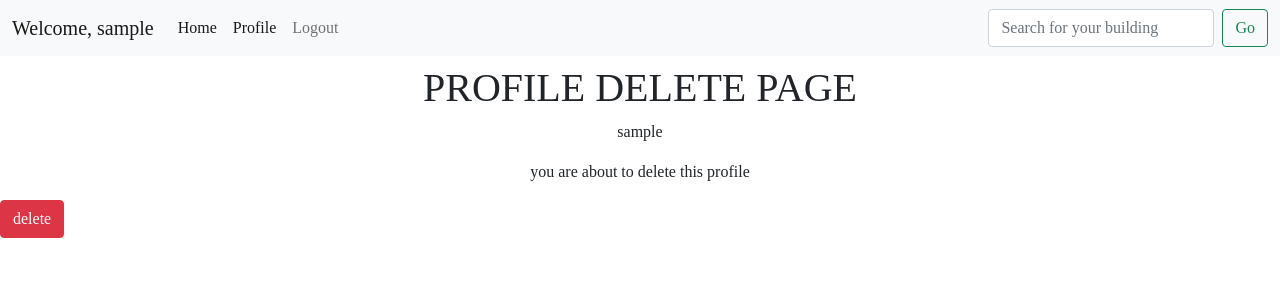
After one commit to cspdevs000/neighborly, a Django app: page /profile/delete/1/ in a window 1280 px wide. The commit adds this page. Shown: the top 300 px of the page. Run offline with Django 4.2, Linux system fonts and the light colour scheme; tables that the repository leaves empty hold one stand-in row (values such as "Sample post"); some libraries are stand-ins or nearby versions.

Commit message:
added profile delete

```diff
--- a/neighborly/templates/neighborly/profile.html
+++ b/neighborly/templates/neighborly/profile.html
@@ -23,6 +23,11 @@
             Update Your Profile
         </a>
         {% endif %}
+        {% if request.user == user %}
+        <a href="{% url 'profiledelete' profile.pk %}">
+            Delete Your Profile
+        </a>
+        {% endif %}
     </div>
 
 
--- /dev/null
+++ b/neighborly/templates/neighborly/profiledelete.html
@@ -0,0 +1,14 @@
+{% extends "base_generic.html" %}
+
+{% block content %}
+<div class='flex justify-content-center mt-2'>
+    <h1>PROFILE DELETE PAGE</h1>
+    <p>{{ user.profile }}</p>
+<div class=''>
+    <form method='POST'>
+        {% csrf_token %}
+        <p>you are about to delete this profile</p>
+        <button class="btn btn-danger" type="submit">delete</button>
+    </form>
+</div>
+{% endblock %}
--- a/neighborly/urls.py
+++ b/neighborly/urls.py
@@ -1,5 +1,5 @@
 from django.urls import path
-from .views import PostView, ReplyView, AddBuilding, ConfirmBuilding, ProfileView, PostEditView, PostDeleteView, ReplyEditView, ReplyDeleteView, ProfileEditView
+from .views import PostView, ReplyView, AddBuilding, ConfirmBuilding, ProfileView, PostEditView, PostDeleteView, ReplyEditView, ReplyDeleteView, ProfileEditView, ProfileDeleteView
 from . import views
 
 urlpatterns = [
@@ -16,4 +16,5 @@ urlpatterns = [
     path('reply/delete/<int:pk>/', ReplyDeleteView.as_view(), name='replydelete'),
     path('profile/<int:user_id>/', ProfileView.as_view(), name='profile'),
     path('profile/edit/<int:pk>/', ProfileEditView.as_view(), name='profileedit'),
+    path('profile/delete/<int:pk>/', ProfileDeleteView.as_view(), name='profiledelete'),
 ]
--- a/neighborly/views.py
+++ b/neighborly/views.py
@@ -186,15 +186,18 @@ class ProfileEditView(LoginRequiredMixin, UserPassesTestMixin, UpdateView):
         profile = self.get_object()
         return self.request.user == profile.user
 
+class ProfileDeleteView(DeleteView):
+    model = User
+    template_name = 'neighborly/profiledelete.html'
+    success_url = reverse_lazy('index')
 
 
 #todo
-#pagination for posts
 #add send invitation functionality for building admin
 #pass admin roles to another user
 #pinned posts
 #requests could be notifications rather than email? w approve / reject buttons?
-#delete profile option
+#delete profile confirmation redirect?
 
 #style home page
 #style building page / posts & replies
```
